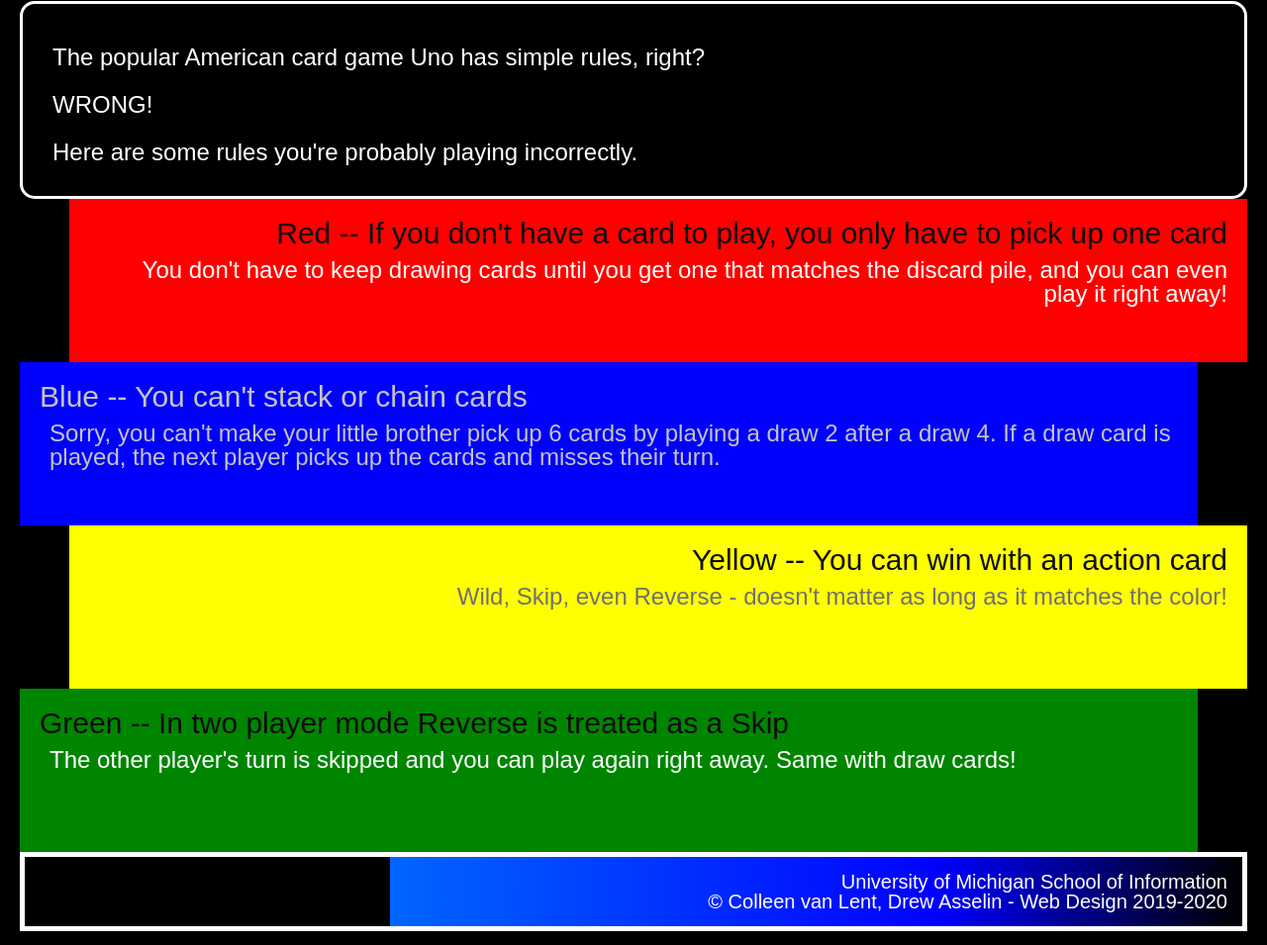
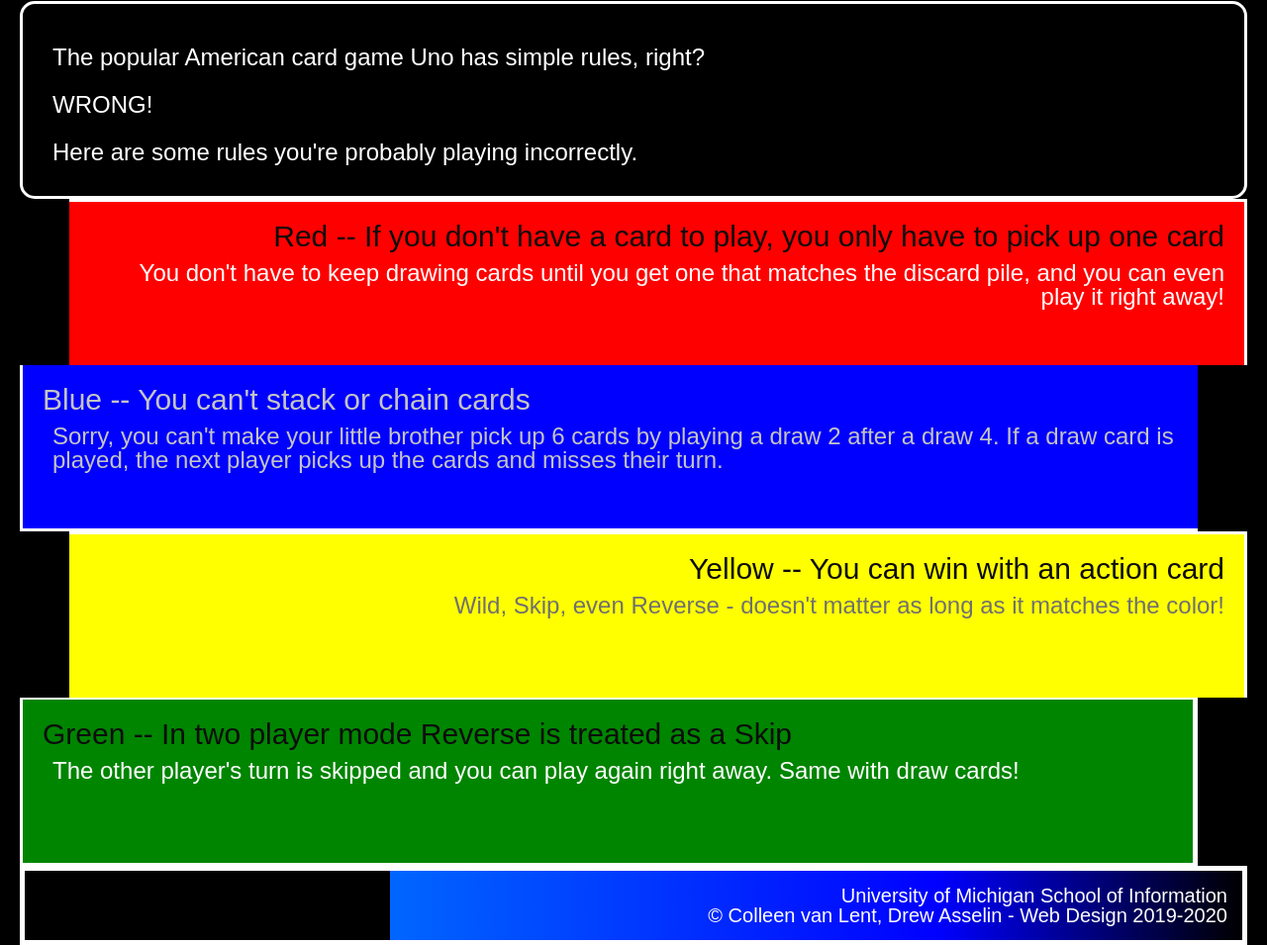
Before and after one commit to yasemingunal/hw3-2022, a plain HTML site: page index.html in a window 1280 px wide. Shown: the part 327-1282 px from the top of the page at 99% size. Drawn offline with Linux system fonts and the light colour scheme.

Commit message:
Update style.css

```diff
--- a/css/style.css
+++ b/css/style.css
@@ -49,7 +49,7 @@
     background-color: #ff0000;
     text-align:right;
     margin-left: 50px;
-    border: none;
+    border-style: solid;
     border-bottom: 2px;
     border-left: 5px;
 }
@@ -58,7 +58,7 @@
     background-color: #0000ff;
     text-align: left;
     margin-right: 50px;
-    border: none;
+    border-style: solid;
     border-right: 5px;
     border-top: 2px;
     color: #C4C4C4;
@@ -73,7 +73,8 @@
     background-color: #ffff00;
     text-align: right;
     margin-left: 50px;
-    border: none;
+
+    border-style: solid;
     border-bottom: 2px;
     border-left: 5px;
     color: #707070;
@@ -83,9 +84,9 @@
     background-color: #008500;
     text-align: left;
     margin-right: 50px;
-    border: none;
-    border-right: 5px;
-    border-top: 2px;
+    /*border-style: solid;*/
+    border-right: 5px solid white;
+    border-top: 2px solid white;
 }
 
 
```
